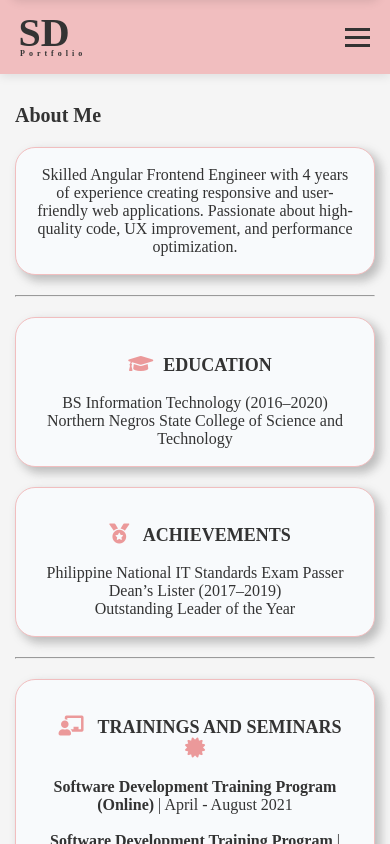
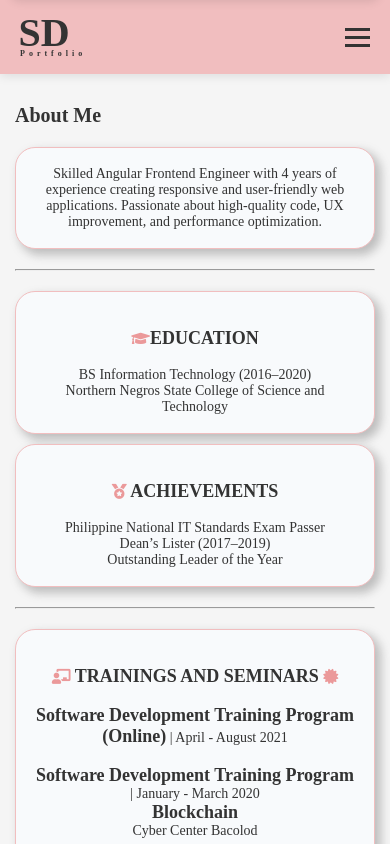
Before and after one commit to maineG95/maine, an Angular app: page /me in a window 390 px wide. Shown: the top 844 px of the page. Built offline with nearby package versions, Linux system fonts and the light colour scheme.

Commit message:
Updated me

```diff
--- a/src/app/features/home/home.component.scss
+++ b/src/app/features/home/home.component.scss
@@ -59,7 +59,7 @@
   padding: 12px 26px;
   border: none;
   border-radius: 4px;
-  background: $softPinkDarker;
+  background: $softPink;
   color: $charcoal;
   font-size: 16px;
   cursor: pointer;
--- a/src/app/features/website-content/me/me.component.scss
+++ b/src/app/features/website-content/me/me.component.scss
@@ -5,16 +5,15 @@
   color:$charcoal;
 }
 
+.section-title {
+  margin-bottom: 20px;
+}
+
 .title {
   text-align: start;
   font-size: 24px;
   font-weight: bold;
   padding-top: 10px;
-
-}
-
-.section-title {
-  margin-bottom: 20px;
 }
 
 .cards{
@@ -22,7 +21,7 @@
 }
 
 .content {
-  font-size: 18px;
+  font-size: 16px;
   text-align: center;
   color:$charcoal;
 }
@@ -34,7 +33,7 @@
 }
 
 .training-title {
-  font-size:large;
+  font-size:20px;
   font-weight: bold;
   text-align: start;
 }
@@ -61,16 +60,12 @@
     padding: 0px 15px;
   }
 
-  .mid-cards{
-    width:auto;
+  .section-title {
+    text-align: center;
   }
 
   .title {
     font-size: 20px;
-  }
-
-  .section-title {
-    text-align: center;
   }
 
   .cards {
@@ -78,7 +73,7 @@
   }
 
   .content {
-    font-size: 16px;
+    font-size: 14px;
   }
 
   .section-heading {
@@ -86,25 +81,31 @@
   }
 
   .training-title {
-    font-size: medium;
+    font-size: 18px;
   }
 
-  .flex-container {
+   .flex-container {
     flex-direction: column;
+     gap: 10px;
+  }
+
+  .mid-cards{
+    width:auto;
   }
 
   .section-heading i {
-    font-size: 20px;
+    font-size: 15px;
+    padding: 0px;
   }
 }
 
 /* ========== Tablet View ========== */
 @media (min-width: 769px) and (max-width: 1024px) {
-  .flex-container {
-    flex-direction: column;
-  }
+  // .flex-container {
+  //   flex-direction: column;
+  // }
 
-  .mid-cards{
-    width:auto;
-  }
+  // .mid-cards{
+  //   width:auto;
+  // }
 }
```
